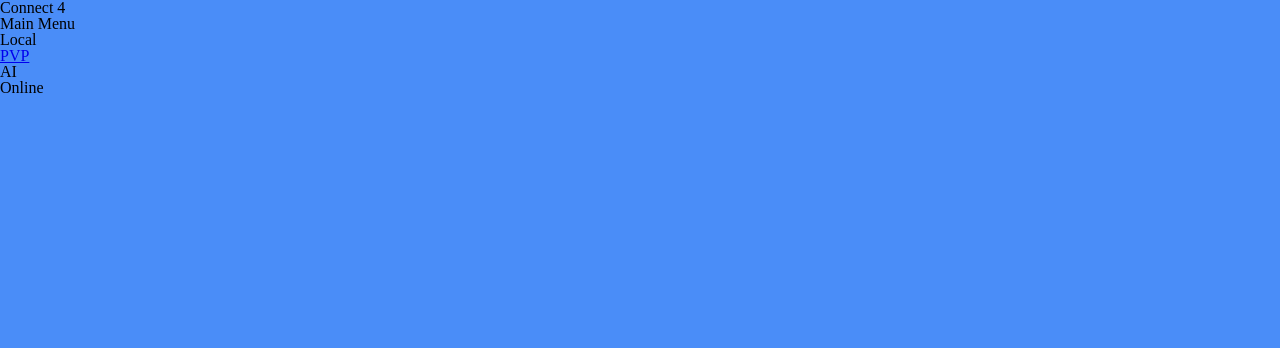
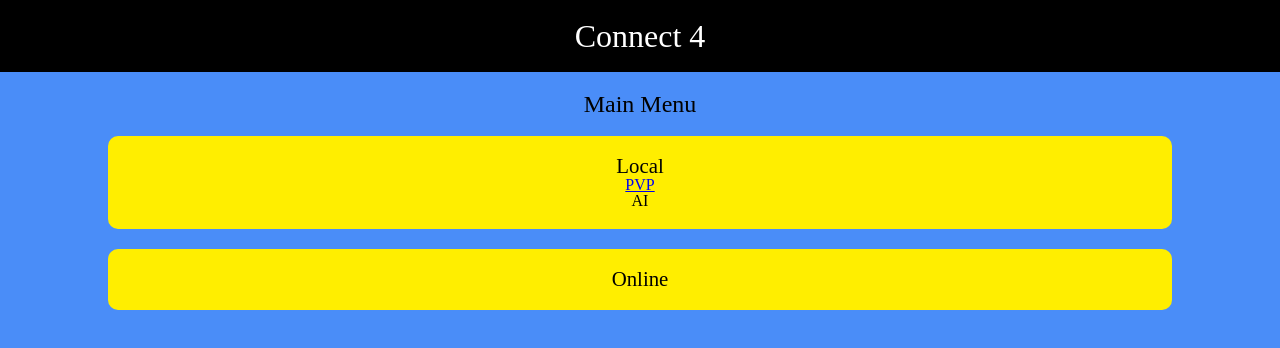
Before and after one commit to BrandonHarrison01/connect-four, a React (Create React App) app: page / in a window 1280 px wide. Shown: the top 348 px of the page. Built offline with nearby package versions, Linux system fonts and the light colour scheme.

Commit message:
styling tweaks on main menu

```diff
--- a/src/App.js
+++ b/src/App.js
@@ -7,7 +7,9 @@ import PvpBoard from './components/pvp-board';
 function App() {
   return (
     <div className="App">
-      <h1>Connect 4</h1>
+      <header>
+        <h1>Connect 4</h1>
+      </header>
       <Route exact path='/' component={Menu} />
       <Route path='/local-pvp' component={PvpBoard} />
     </div>
--- a/src/components/menu.jsx
+++ b/src/components/menu.jsx
@@ -3,14 +3,18 @@ import { Link } from 'react-router-dom'
 
 function Menu() {
     return(
-        <div>
+        <div className='menu'>
             <h2>Main Menu</h2>
+            <div className='menu-option'>
                 <h3>Local</h3>
                 <ul>
                     <li><Link to='/local-pvp'>PVP</Link></li>
                     <li>AI</li>
                 </ul>
+            </div>
+            <div className='menu-option'>
                 <h3>Online</h3>
+            </div>
         </div>
     )
 }
--- a/src/components/pvp-board.jsx
+++ b/src/components/pvp-board.jsx
@@ -1,5 +1,4 @@
 import React, { useState, useEffect } from "react";
-import "../pvp-board.scss";
 
 function PvpBoard() {
   let [board, setBoard] = useState([
@@ -95,6 +94,7 @@ function PvpBoard() {
           />
         ))}
       </div>
+      <div className='game'>
         {board.map((row, index) => (
           <div key={index} className='row'>
             {board[index].map((piece, i) => (
@@ -102,6 +102,7 @@ function PvpBoard() {
             ))}
           </div>
         ))}
+      </div>
       {playerWon === 1 && <p>Black Wins!</p>}
       {playerWon === 2 && <p>Red Wins!</p>}
     </div>
--- a/src/index.js
+++ b/src/index.js
@@ -2,7 +2,7 @@ import React from 'react';
 import ReactDOM from 'react-dom';
 import { BrowserRouter as Router } from 'react-router-dom'
 
-import './index.css';
+import './styling/index.scss';
 import App from './App';
 
 ReactDOM.render(
--- a/src/pvp-board.scss
+++ /dev/null
@@ -1,65 +0,0 @@
-.display-none {
-    display: none
-}
-
-.game-controls{
-    display: flex;
-    justify-content: center;
-    background-color: rgb(74, 141, 248);
-    padding: 10px 0;
-    margin-bottom: 10px;
-
-    .display-hidden {
-        height: 30px;
-        width: 30px;
-        padding: 0;
-        margin: 5px;
-        border-radius: 15px;
-        background-color: rgba(128, 128, 128, 0.596);
-    }
-
-    .one:hover {
-        background-color: black;
-    }
-
-    .two:hover {
-        background-color: red;
-    }
-}
-
-.board {
-    margin: 0 auto;
-    background-color: yellow;
-    padding: 10px;
-    width: 320px;
-}
-
-.row {
-    text-align: center;
-    display: flex;
-    justify-content: center;
-}
-
-.empty {
-    height: 30px;
-    width: 30px;
-    background-color: gray;
-    margin: 5px;
-    border-radius: 15px;
-}
-
-.p1 {
-    height: 30px;
-    width: 30px;
-    margin: 5px;
-    background-color: black;
-    border-radius: 15px;
-}
-
-.p2 {
-    height: 30px;
-    width: 30px;
-    margin: 5px;
-    background-color: red;
-    border-radius: 15px;
-}
--- /dev/null
+++ b/src/styling/index.scss
@@ -0,0 +1,3 @@
+@import 'reset';
+@import 'pvp-board';
+@import 'menu';
--- /dev/null
+++ b/src/styling/menu.scss
@@ -0,0 +1,31 @@
+header {
+    background-color: black;
+    text-align: center;
+    padding: 20px;
+
+    h1{
+        color: white;
+        font-size: 2rem;
+    }
+}
+
+.menu{
+    margin-top: 20px;
+    text-align: center;
+
+    h2 {
+        font-size: 1.5rem;
+    }
+
+    h3 {
+        font-size: 1.3rem;
+    }
+
+    .menu-option{
+        width: 80%;
+        background-color: rgb(255, 238, 0);
+        padding: 20px;
+        margin: 20px auto;
+        border-radius: 10px;
+    }
+}
--- /dev/null
+++ b/src/styling/pvp-board.scss
@@ -0,0 +1,67 @@
+.display-none {
+    display: none
+}
+
+.board {
+    margin: 20px auto;
+    width: 320px;
+
+    .game-controls{
+        display: flex;
+        justify-content: center;
+        padding: 10px 0;
+        margin-bottom: 10px;
+
+        .display-hidden {
+            height: 30px;
+            width: 30px;
+            padding: 0;
+            margin: 5px;
+            border-radius: 15px;
+            background-color: rgba(128, 128, 128, 0.596);
+        }
+
+        .one:hover {
+            background-color: black;
+        }
+
+        .two:hover {
+            background-color: red;
+        }
+    }
+
+    .game {
+        background-color: yellow;
+        padding: 10px;
+
+        .row {
+            text-align: center;
+            display: flex;
+            justify-content: center;
+
+            .empty {
+                height: 30px;
+                width: 30px;
+                background-color: rgb(74, 141, 248);
+                margin: 5px;
+                border-radius: 15px;
+            }
+        }
+
+        .p1 {
+            height: 30px;
+            width: 30px;
+            margin: 5px;
+            background-color: black;
+            border-radius: 15px;
+        }
+
+        .p2 {
+            height: 30px;
+            width: 30px;
+            margin: 5px;
+            background-color: red;
+            border-radius: 15px;
+        }
+    }
+}
```
Also changed, not shown: src/styling/reset.scss (renamed from src/index.css). Lines whose indentation alone changed are shown as unchanged.
